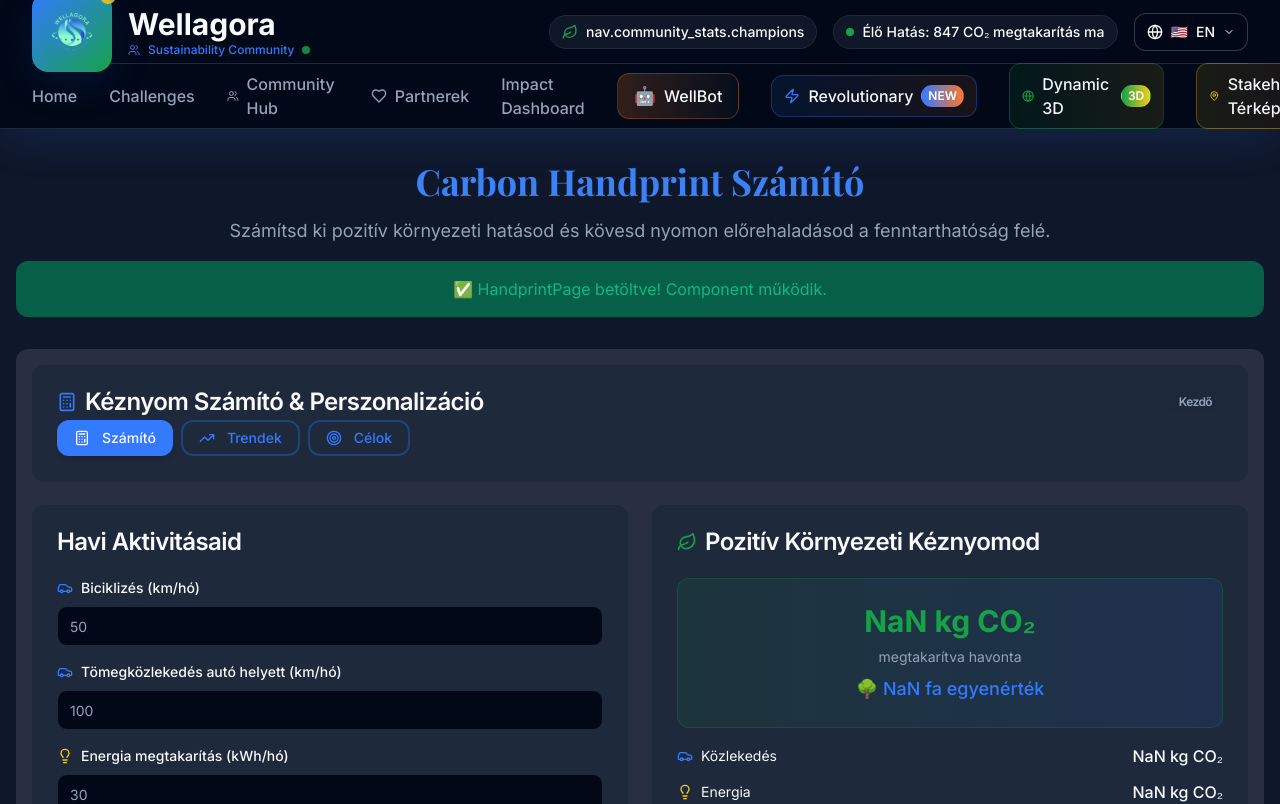
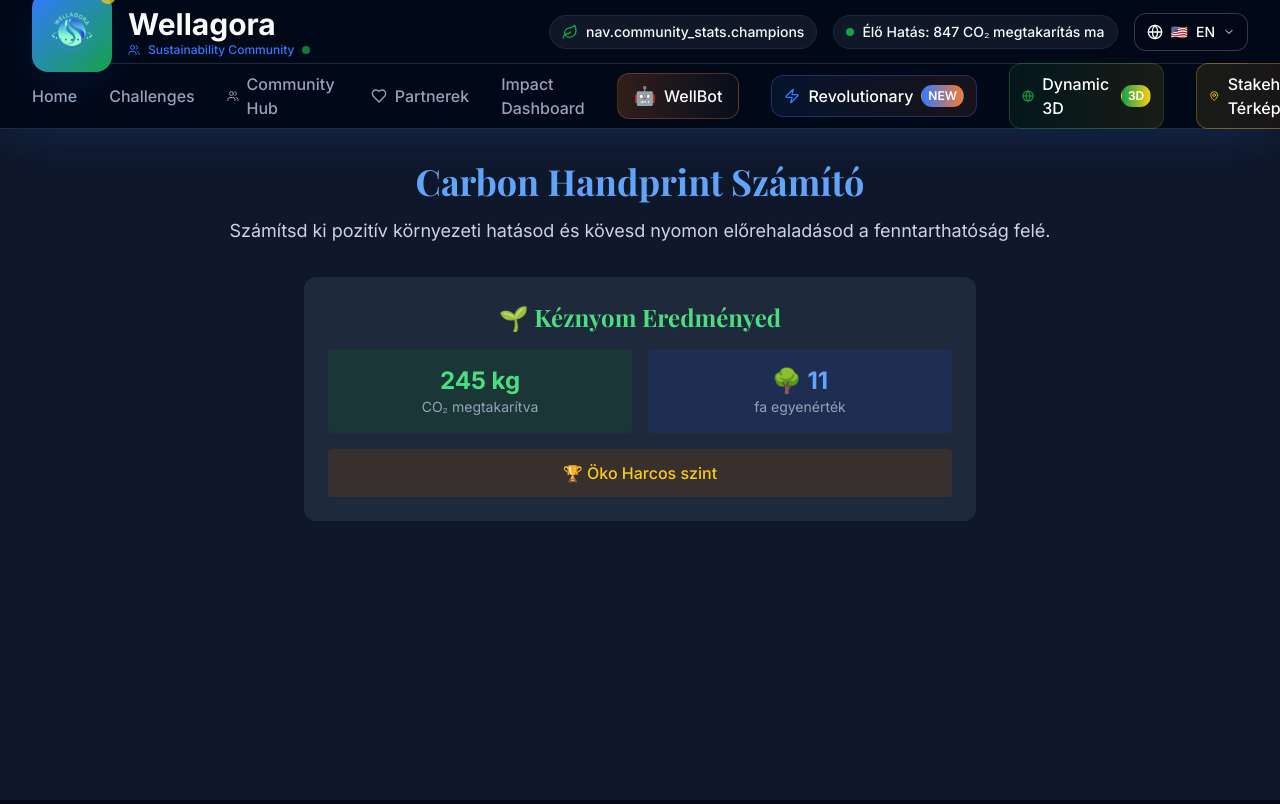
Before and after one commit to Wellagora/wellagoracommunity, a React (Vite) app: page /dashboard/handprint in a window 1280 px wide. Shown: the top 804 px of the page. Built offline with nearby package versions, Linux system fonts and the light colour scheme.

Commit message:
Revert changes to HandprintPage

```diff
--- a/src/pages/HandprintPage.tsx
+++ b/src/pages/HandprintPage.tsx
@@ -1,43 +1,42 @@
+import React from "react";
 import Navigation from "@/components/Navigation";
-import HandprintCalculator from "@/components/dashboard/HandprintCalculator";
 
 const HandprintPage = () => {
-  console.log("HandprintPage loading...");
+  console.log("HandprintPage betöltve!");
 
-  try {
-    console.log("Rendering HandprintPage component");
   return (
-      <div className="min-h-screen" style={{ backgroundColor: '#0f172a', color: '#f1f5f9' }}>
+    <div className="min-h-screen bg-slate-900 text-white">
       <Navigation />
-        <main className="container mx-auto px-4 py-8 max-w-7xl">
-          <div className="mb-8 text-center">
-            <h1 className="text-4xl font-bold mb-4" style={{ color: '#3b82f6' }}>
+      <main className="container mx-auto px-4 py-8">
+        <div className="text-center">
+          <h1 className="text-4xl font-bold text-blue-400 mb-4">
             Carbon Handprint Számító
           </h1>
-            <p className="text-lg mb-4" style={{ color: '#94a3b8' }}>
+          <p className="text-lg text-slate-300 mb-8">
             Számítsd ki pozitív környezeti hatásod és kövesd nyomon előrehaladásod a fenntarthatóság felé.
           </p>
-            <div className="p-4 rounded-lg mb-4" style={{ backgroundColor: '#065f46', color: '#10b981' }}>
-              ✅ HandprintPage betöltve! Component működik.
+
+          {/* Egyszerű kéznyom számító */}
+          <div className="bg-slate-800 p-6 rounded-lg max-w-2xl mx-auto">
+            <h2 className="text-2xl font-bold text-green-400 mb-4">🌱 Kéznyom Eredményed</h2>
+            <div className="grid grid-cols-2 gap-4 text-center">
+              <div className="bg-green-900/30 p-4 rounded">
+                <div className="text-2xl font-bold text-green-400">245 kg</div>
+                <div className="text-sm text-slate-400">CO₂ megtakarítva</div>
+              </div>
+              <div className="bg-blue-900/30 p-4 rounded">
+                <div className="text-2xl font-bold text-blue-400">🌳 11</div>
+                <div className="text-sm text-slate-400">fa egyenérték</div>
               </div>
             </div>
-          <div className="bg-white/10 p-4 rounded-lg">
-            <HandprintCalculator />
+            <div className="mt-4 p-3 bg-yellow-900/30 rounded">
+              <div className="text-yellow-400 font-medium">🏆 Öko Harcos szint</div>
+            </div>
+          </div>
         </div>
       </main>
     </div>
   );
-  } catch (error) {
-    console.error("HandprintPage error:", error);
-    return (
-      <div className="min-h-screen flex items-center justify-center" style={{ backgroundColor: '#0f172a', color: '#f1f5f9' }}>
-        <div className="text-center">
-          <h1 className="text-2xl font-bold mb-4">Hiba történt</h1>
-          <p>A HandprintPage nem tudott betöltődni: {String(error)}</p>
-        </div>
-      </div>
-    );
-  }
 };
 
 export default HandprintPage;
```
Lines whose indentation alone changed are shown as unchanged.
